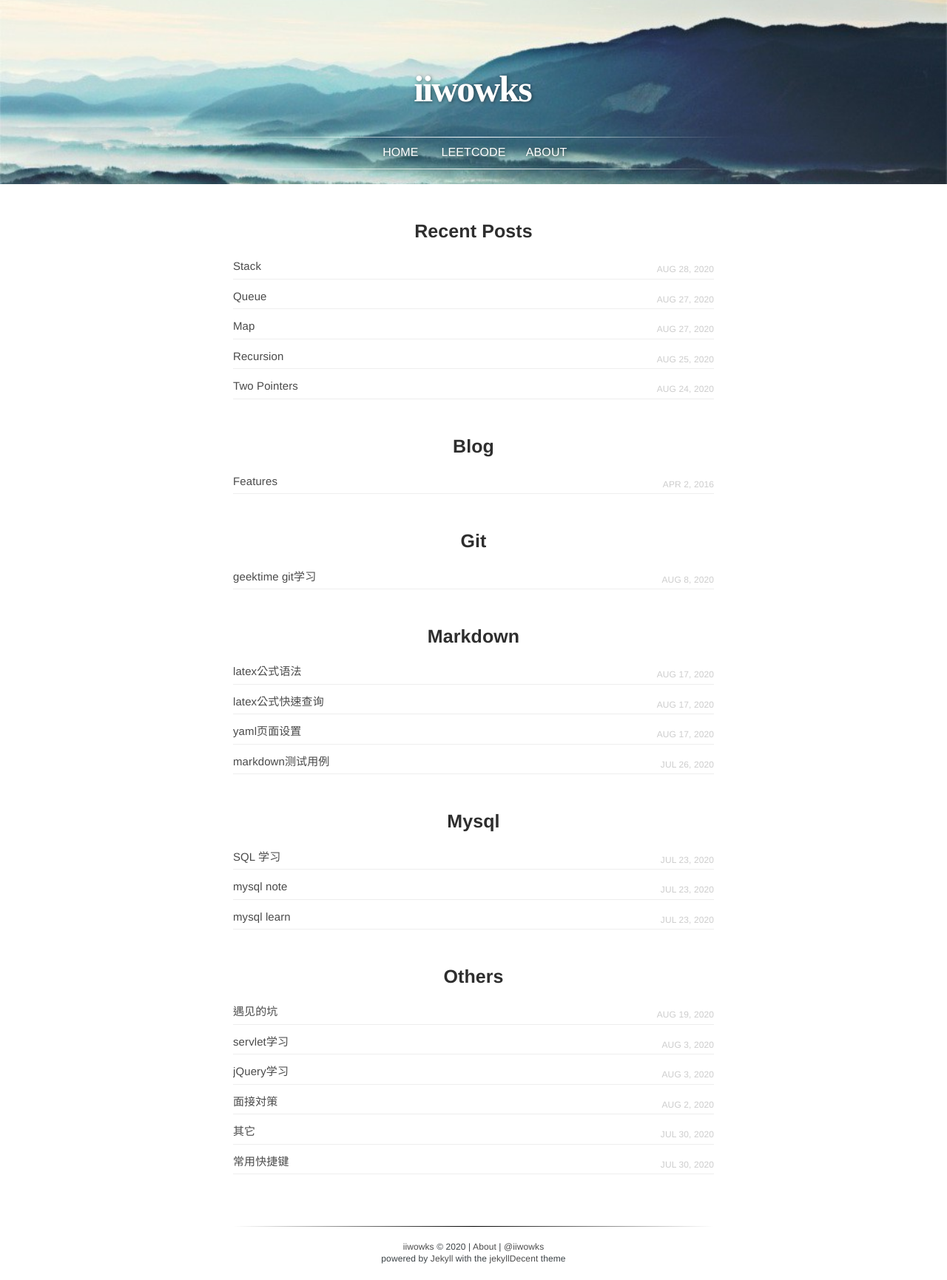
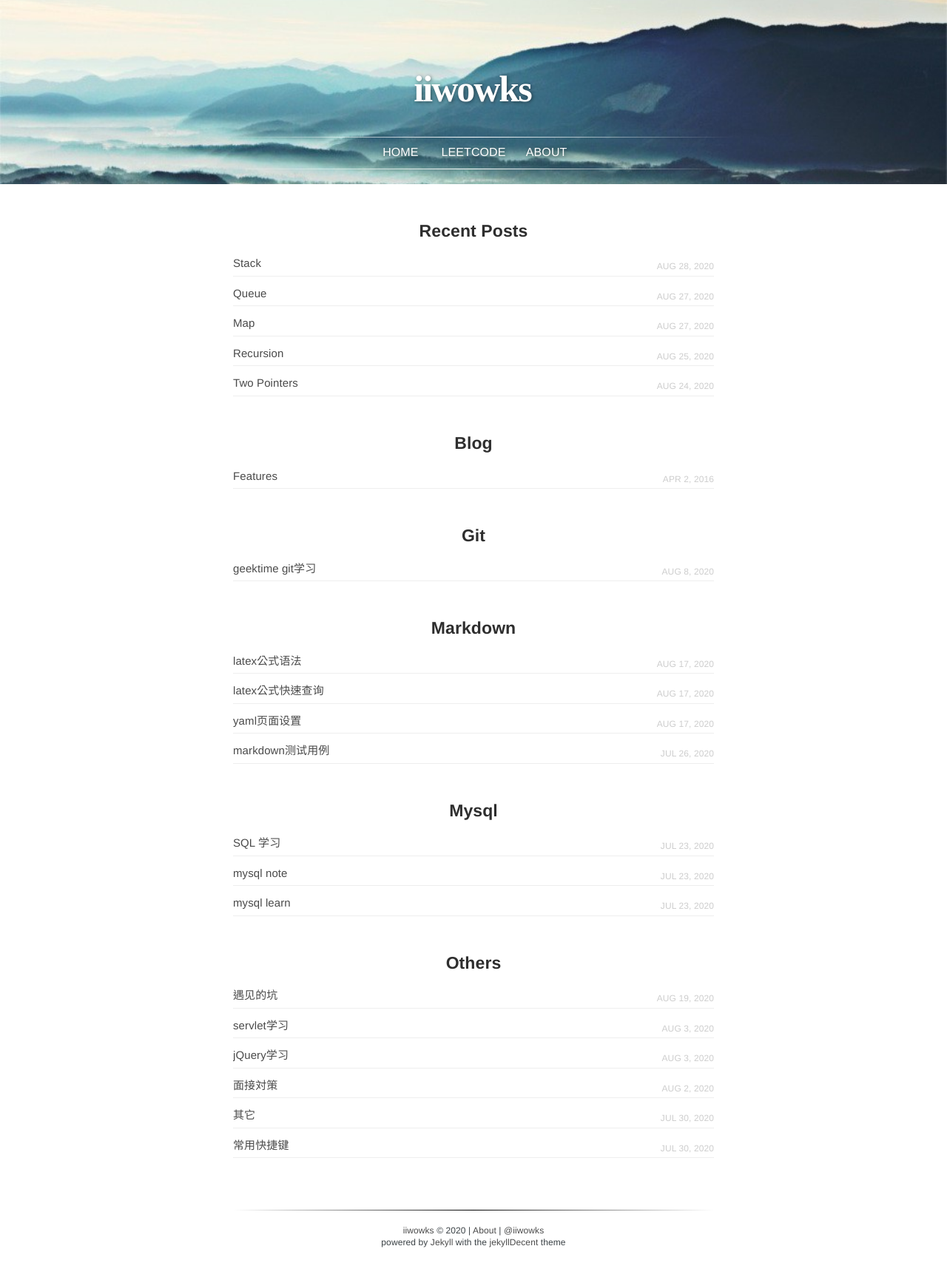
Before and after one commit to iiwowks/blog, a Jekyll site: the page built from index.html, in a window 1280 px wide. Shown: the whole page at 74% size. Built offline with Jekyll 4.4.1, drawn with Linux system fonts in a browser that asks for light colours; nearby versions of some CDN libraries; after the commit the page ends 1708 px from its top, so only the background shows below that.

Commit message:
update h3 size

```diff
--- a/_sass/_size.scss
+++ b/_sass/_size.scss
@@ -1,6 +1,6 @@
 $size-font-h1: 3.6rem;
 $size-font-h2: 3rem;
-$size-font-h3: 2.5rem;
+$size-font-h3: 2.3rem;
 $size-font-h4: 2rem;
 $size-font-h5: 2rem;
 $size-font-h6: 2rem;
```
